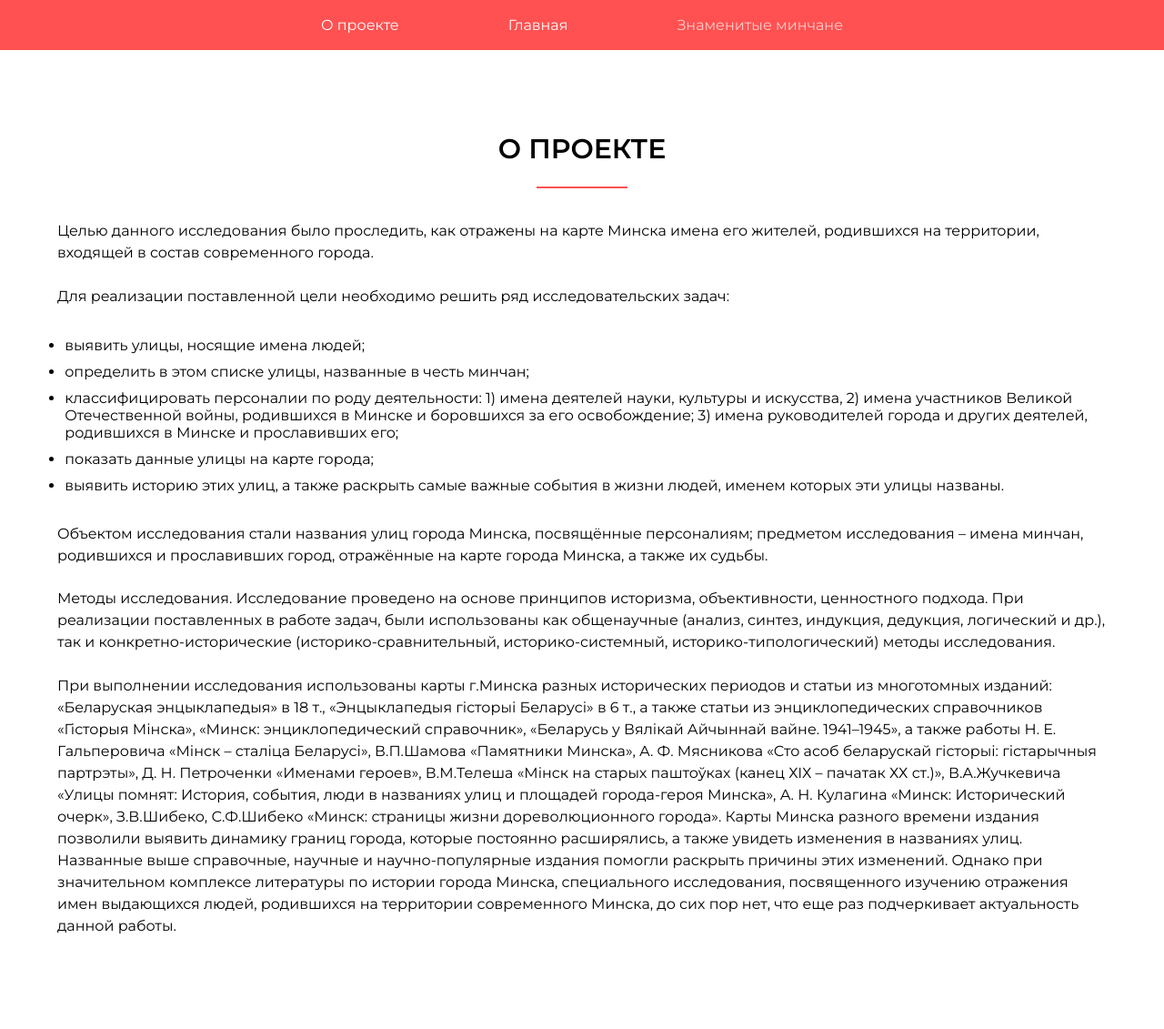
After one commit to IgorSulj/MinskStreets, a Django app: page /about/ in a window 1280 px wide. The commit adds this page. Shown: the whole page at 91% size. Run offline with Django 3.2, Linux system fonts and the light colour scheme.

Commit message:
new frontend

```diff
--- a/MinskStreets/urls.py
+++ b/MinskStreets/urls.py
@@ -17,12 +17,13 @@ from django.conf import settings
 from django.conf.urls.static import static
 from django.contrib import admin
 from django.urls import path
-from django.views.generic import ListView, DetailView
+from django.views.generic import ListView, DetailView, TemplateView
 
 from main.models import StreetModel
 
 urlpatterns = [
     path('admin/', admin.site.urls),
     path('', ListView.as_view(model=StreetModel, template_name='index.html'), name='index'),
-    path('<slug:slug>', DetailView.as_view(model=StreetModel, template_name='street.html'), name='street_detail'),
+    path('about/', TemplateView.as_view(template_name='about.html'), name="about"),
+    path('streets/<slug:slug>', DetailView.as_view(model=StreetModel, template_name='street.html'), name='street_detail'),
 ] + static(settings.MEDIA_URL, document_root=settings.MEDIA_ROOT)
--- a/main/models.py
+++ b/main/models.py
@@ -6,6 +6,8 @@ from django.db import models
 class StreetModel(models.Model):
     name = models.CharField(max_length=75, verbose_name='Имя улицы')
     slug = models.SlugField(max_length=75, verbose_name='Слаг')
+    geocode = models.CharField(max_length=255, verbose_name='Геокод улицы')
+    man_name = models.CharField(max_length=150, verbose_name='Имя человека')
     man_photo = models.ImageField(upload_to='people/', verbose_name='Фото человека')
     description = models.TextField(verbose_name='Описание')
 
@@ -16,4 +18,5 @@ class StreetModel(models.Model):
 
 class StreetPhoto(models.Model):
     street = models.ForeignKey(StreetModel, on_delete=models.CASCADE, verbose_name='Улица', related_name='photos')
+    name = models.CharField(max_length=50, verbose_name='Имя фото', blank=True)
     img = models.ImageField(upload_to='streets/')
--- /dev/null
+++ b/main/static/main/style.css
@@ -0,0 +1,116 @@
+* {
+  margin: 0;
+  padding: 0;
+  box-sizing: border-box;
+  font-family: "Montserrat", sans-serif;
+}
+
+nav {
+  position: sticky;
+  z-index: 3000;
+  top: 0;
+  width: 100%;
+  height: 55px;
+  background: #ff5151;
+}
+nav ul {
+  height: 100%;
+  margin: 0 auto;
+  display: flex;
+  justify-content: center;
+  align-items: center;
+}
+nav ul li {
+  list-style: none;
+}
+nav ul li a {
+  padding: 20px 60px;
+  text-decoration: none;
+  color: #fff;
+}
+nav ul li a:hover {
+  background: #d63939;
+}
+section {
+  padding: 3% 0;
+}
+.wrapper {
+  max-width: 1600px;
+  padding: 2%;
+  margin: 0 auto;
+}
+.wrapper ul {
+  margin: 20px;
+}
+.wrapper ul li {
+  margin-top: 10px;
+}
+h2.title {
+  color: #000;
+  font-size: 30px;
+  font-weight: 600;
+  text-transform: uppercase;
+
+  text-align: center;
+}
+h2.title::after {
+  content: "";
+  display: block;
+
+  width: 100px;
+  height: 2px;
+  background: #ff5151;
+  margin: 2% auto;
+}
+
+/**                                       Znameniti minchanin                                             */
+
+.citizen-container {
+  width: 100%;
+  display: flex;
+  justify-content: space-evenly;
+  align-items: center;
+}
+.citizen-info {
+  max-width: 800px;
+}
+.citizen-info p {
+  padding: 2%;
+  margin-bottom: 30px;
+  line-height: 150%;
+}
+p {
+  padding: 1%;
+  line-height: 150%;
+}
+
+.map {
+  display: flex;
+  width: 100%;
+  height: 100%;
+  justify-content: center;
+  align-items: center;
+}
+.photo__inner {
+  width: 75%;
+  margin: 0 auto;
+  height: 100%;
+  display: flex;
+  justify-content: center;
+  align-items: center;
+  flex-wrap: wrap;
+}
+.photo__inner img {
+  width: 200px;
+  height: 270px;
+  margin: 20px 50px;
+}
+.photo__inner p {
+  margin-top: -20px;
+  text-align: center;
+}
+.photo__inner img:hover {
+  transition: 0.3s;
+  opacity: 0.5;
+  cursor: pointer;
+}
--- /dev/null
+++ b/templates/about.html
@@ -0,0 +1,71 @@
+{% load static %}
+{% include 'base.html' %}
+{% block content %}
+    <section>
+      <div class="wrapper" style="max-width: 1300px; padding: 4%">
+        <h2 class="title">О проекте</h2>
+        <p>
+          Целью данного исследования было проследить, как отражены на карте
+          Минска имена его жителей, родившихся на территории, входящей в состав
+          современного города.
+        </p>
+        <p>
+          Для реализации поставленной цели необходимо решить ряд
+          исследовательских задач:
+        </p>
+        <ul>
+          <li>выявить улицы, носящие имена людей;</li>
+          <li>определить в этом списке улицы, названные в честь минчан;</li>
+          <li>
+            классифицировать персоналии по роду деятельности: 1) имена деятелей
+            науки, культуры и искусства, 2) имена участников Великой
+            Отечественной войны, родившихся в Минске и боровшихся за его
+            освобождение; 3) имена руководителей города и других деятелей,
+            родившихся в Минске и прославивших его;
+          </li>
+          <li>показать данные улицы на карте города;</li>
+          <li>
+            выявить историю этих улиц, а также раскрыть самые важные события в
+            жизни людей, именем которых эти улицы названы.
+          </li>
+        </ul>
+        <p>
+          Объектом исследования стали названия улиц города Минска, посвящённые
+          персоналиям; предметом исследования – имена минчан, родившихся и
+          прославивших город, отражённые на карте города Минска, а также их
+          судьбы.
+        </p>
+        <p>
+          Методы исследования. Исследование проведено на основе принципов
+          историзма, объективности, ценностного подхода. При реализации
+          поставленных в работе задач, были использованы как общенаучные
+          (анализ, синтез, индукция, дедукция, логический и др.), так и
+          конкретно-исторические (историко-сравнительный, историко-системный,
+          историко-типологический) методы исследования.
+        </p>
+        <p>
+          При выполнении исследования использованы карты г.Минска разных
+          исторических периодов и статьи из многотомных изданий: «Беларуская
+          энцыклапедыя» в 18 т., «Энцыклапедыя гісторыі Беларусі» в 6 т., а
+          также статьи из энциклопедических справочников «Гісторыя Мінска»,
+          «Минск: энциклопедический справочник», «Беларусь у Вялікай Айчыннай
+          вайне. 1941–1945», а также работы Н. Е. Гальперовича «Мінск – сталіца
+          Беларусі», В.П.Шамова «Памятники Минска», А. Ф. Мясникова «Сто асоб
+          беларускай гісторыі: гістарычныя партрэты», Д. Н. Петроченки «Именами
+          героев», В.М.Телеша «Мінск на старых паштоўках (канец ХІХ – пачатак ХХ
+          ст.)», В.А.Жучкевича «Улицы помнят: История, события, люди в названиях
+          улиц и площадей города-героя Минска», А. Н. Кулагина «Минск:
+          Исторический очерк», З.В.Шибеко, С.Ф.Шибеко «Минск: страницы жизни
+          дореволюционного города». Карты Минска разного времени издания
+          позволили выявить динамику границ города, которые постоянно
+          расширялись, а также увидеть изменения в названиях улиц. Названные
+          выше справочные, научные и научно-популярные издания помогли раскрыть
+          причины этих изменений. Однако при значительном комплексе литературы
+          по истории города Минска, специального исследования, посвященного
+          изучению отражения имен выдающихся людей, родившихся на территории
+          современного Минска, до сих пор нет, что еще раз подчеркивает
+          актуальность данной работы.
+        </p>
+      </div>
+    </section>
+{% endblock %}
--- /dev/null
+++ b/templates/base.html
@@ -0,0 +1,30 @@
+{% load static %}
+<!DOCTYPE html>
+<html lang="en">
+  <head>
+    <meta charset="UTF-8" />
+    <meta http-equiv="X-UA-Compatible" content="IE=edge" />
+    <meta name="viewport" content="width=device-width, initial-scale=1.0" />
+    <link rel="stylesheet" href="{% static "main/style.css" %}" />
+    <link rel="preconnect" href="https://fonts.googleapis.com" />
+    <link rel="preconnect" href="https://fonts.gstatic.com" crossorigin />
+    <link
+      href="https://fonts.googleapis.com/css2?family=Montserrat:ital,wght@0,100;0,300;0,400;0,600;0,700;1,300;1,400;1,600&display=swap"
+      rel="stylesheet"
+    />
+    <title>Знаменитые минчане</title>
+  </head>
+  <body>
+    <nav>
+      <ul>
+        <li><a href="{% url "about" %}">О проекте</a></li>
+        <li><a href="{% url "index" %}">Главная</a></li>
+        <li>
+          <a href="#" style="pointer-events: none; opacity: 0.7"
+            >Знаменитые минчане</a>
+        </li>
+      </ul>
+    </nav>
+  {% block content %}{% endblock %}
+  </body>
+</html>
```
Also changed, not shown: templates/index.html (+64 -17 lines), templates/street.html (+17 -17 lines), 1 other file.
